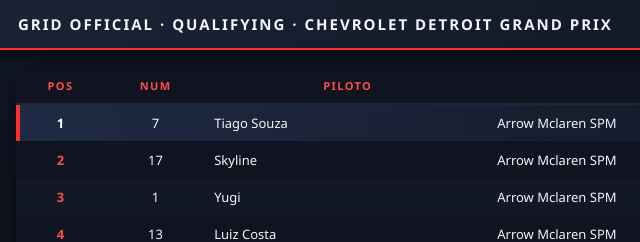
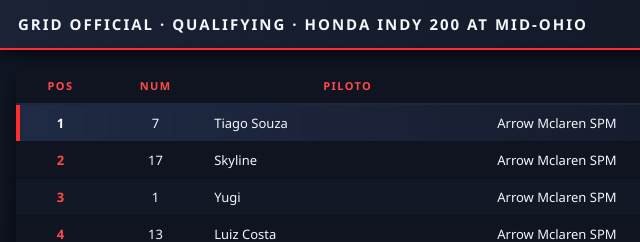
Before and after one commit to souzA77dev/Indycar-Final-Grid, a plain HTML site: page index.html in a window 1280 px wide. Shown: the top 242 px of the page, 2-642 px from the left. Drawn offline with Linux system fonts and the light colour scheme.

Commit message:
Update event title in header for Indy 200

```diff
--- a/index.html
+++ b/index.html
@@ -126,7 +126,7 @@ color:#fff;
 <body>
 
 <header>
-<h1>Grid Official · Qualifying · Chevrolet Detroit Grand Prix</h1>
+<h1>Grid Official · Qualifying · Honda Indy 200 at Mid-Ohio</h1>
 </header>
 
 <div class="wrapper">
```
